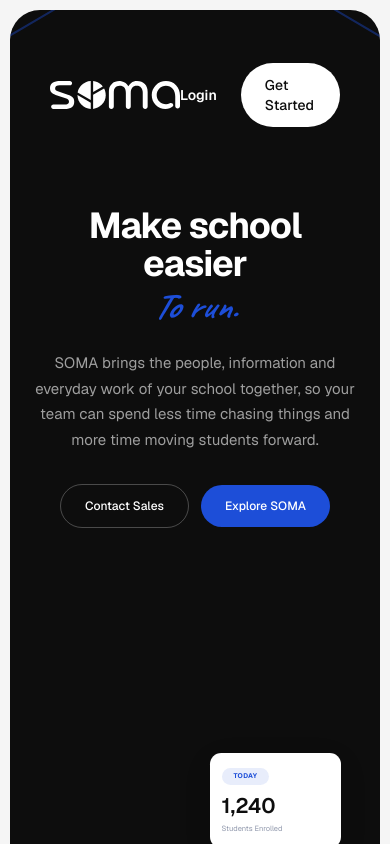
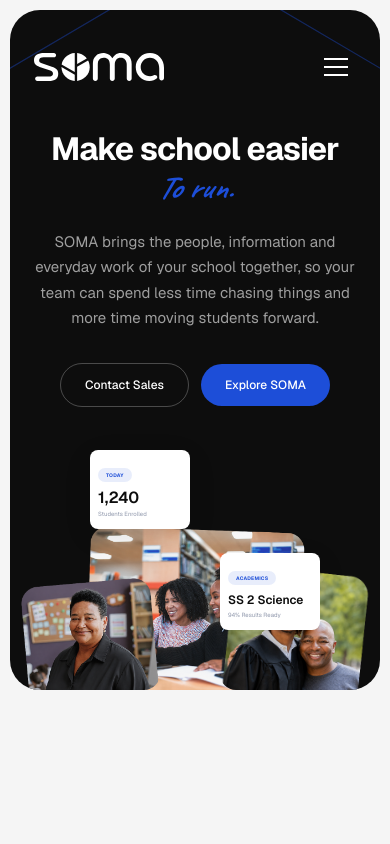
Before and after one commit to nimaappsss-web/soma-landing, a Next.js app: page / in a window 390 px wide. Shown: the top 844 px of the page. Built offline with nearby package versions, Linux system fonts and the light colour scheme.

Commit message:
fix: responsive navbar with mobile hamburger menu and responsive hero section

```diff
--- a/src/app/page.tsx
+++ b/src/app/page.tsx
@@ -5,16 +5,16 @@ import { HeroBackground } from "@/features/landing/components/HeroBackground";
 
 export default function Home() {
   return (
-    <div className="h-screen h-screen-adaptive p-[10px]">
+    <div className="h-screen h-screen-adaptive min-h-[700px] p-[10px]">
       <div className="relative h-full min-h-[680px] bg-soma-black rounded-[30px] overflow-hidden flex flex-col">
         <HeroBackground />
         <Navbar />
 
-        <main className="relative z-10 w-full max-w-[1294px] mx-auto flex flex-col items-center px-6 pt-16 md:pt-20 min-h-[600px] flex-1">
-          <h1 className="text-[36px] sm:text-[48px] md:text-[64px] lg:text-[80px] font-bold text-white text-center leading-[1.05] tracking-tight">
+        <main className="relative z-10 w-full max-w-[1294px] mx-auto flex flex-col items-center px-6 pt-8 md:pt-12 lg:pt-16 flex-1">
+          <h1 className="text-[32px] sm:text-[44px] md:text-[60px] lg:text-[80px] font-bold text-white text-center leading-[1.05] tracking-tight">
             Make school easier
           </h1>
-          <p className="text-[36px] sm:text-[48px] md:text-[64px] lg:text-[80px] font-hand font-bold text-soma-blue text-center leading-[1.1] italic mt-1">
+          <p className="text-[32px] sm:text-[44px] md:text-[60px] lg:text-[80px] font-hand font-bold text-soma-blue text-center leading-[1.1] italic mt-1">
             To run.
           </p>
 
--- a/src/features/landing/components/HeroImages.tsx
+++ b/src/features/landing/components/HeroImages.tsx
@@ -2,39 +2,41 @@ import Image from "next/image";
 
 export function HeroImages() {
   return (
-    <div className="relative w-full max-w-[900px] mx-auto h-[380px]">
+    <div className="relative w-full max-w-[900px] mx-auto h-[250px] sm:h-[300px] md:h-[340px] lg:h-[380px]">
       <Image
         src="/heroPic3.png"
         alt="Graduate"
         width={215}
         height={300}
-        className="absolute left-[80px] bottom-0 z-[1] rounded-[24px]"
+        className="absolute left-[10px] sm:left-[40px] lg:left-[80px] bottom-0 z-[1] rounded-[16px] sm:rounded-[24px] w-[140px] sm:w-[180px] lg:w-[215px] h-auto"
       />
       <Image
         src="/heroPic2.png"
         alt="Students"
         width={379}
         height={360}
-        className="absolute left-1/2 -translate-x-1/2 bottom-0 z-0 rounded-[24px]"
+        className="absolute left-1/2 -translate-x-1/2 bottom-0 z-0 rounded-[16px] sm:rounded-[24px] w-[220px] sm:w-[280px] lg:w-[379px] h-auto"
       />
       <Image
         src="/heroPic1.png"
         alt="Teacher"
         width={226}
         height={300}
-        className="absolute right-[80px] bottom-0 z-[1] rounded-[24px]"
+        className="absolute right-[10px] sm:right-[40px] lg:right-[80px] bottom-0 z-[1] rounded-[16px] sm:rounded-[24px] w-[150px] sm:w-[190px] lg:w-[226px] h-auto"
       />
 
-      <div className="absolute left-[200px] top-[10px] bg-white w-[131.25px] rounded-[11.25px] pl-[11.5px] pr-[11.5px] pt-[8px] pb-[13.5px] shadow-[0_8px_30px_rgba(0,0,0,0.08)] z-10">
-        <span className="inline-block h-[16.79px] leading-[16.79px] px-3 text-[6.75px] font-bold text-soma-blue bg-soma-blue/10 rounded-[749.25px] uppercase tracking-wider">Today</span>
-        <p className="text-[21px] font-semibold text-soma-black leading-tight mt-2">1,240</p>
-        <p className="text-[7.5px] text-[#9098AC] mt-1">Students Enrolled</p>
+      {/* Stat card - Students Enrolled */}
+      <div className="absolute left-[80px] sm:left-[160px] lg:left-[200px] top-[10px] bg-white w-[100px] sm:w-[115px] lg:w-[131.25px] rounded-[8px] sm:rounded-[11.25px] px-[8px] sm:px-[10px] lg:px-[11.5px] py-[10px] sm:py-[12px] lg:py-[13.5px] shadow-[0_8px_30px_rgba(0,0,0,0.08)] z-10">
+        <span className="inline-block h-[14px] lg:h-[16.79px] leading-[14px] lg:leading-[16.79px] px-2 lg:px-3 text-[5px] lg:text-[6.75px] font-bold text-soma-blue bg-soma-blue/10 rounded-[749.25px] uppercase tracking-wider">Today</span>
+        <p className="text-[16px] lg:text-[21px] font-semibold text-soma-black leading-tight mt-1 lg:mt-2">1,240</p>
+        <p className="text-[6px] lg:text-[7.5px] text-[#9098AC] mt-0.5 lg:mt-1">Students Enrolled</p>
       </div>
 
-      <div className="absolute right-[160px] bottom-[80px] bg-white w-[131.25px] rounded-[11.25px] pl-[11.5px] pr-[11.5px] pt-[8px] pb-[13.5px] shadow-[0_8px_30px_rgba(0,0,0,0.08)] z-10">
-        <span className="inline-block h-[16.79px] leading-[16.79px] px-3 text-[6.75px] font-bold text-soma-blue bg-soma-blue/10 rounded-[749.25px] uppercase tracking-wider">Academics</span>
-        <p className="text-[16px] font-semibold text-soma-black mt-2">SS 2 Science</p>
-        <p className="text-[7.5px] text-[#9098AC] mt-1">94% Results Ready</p>
+      {/* Stat card - Academics */}
+      <div className="absolute right-[60px] sm:right-[120px] lg:right-[160px] bottom-[60px] lg:bottom-[80px] bg-white w-[100px] sm:w-[115px] lg:w-[131.25px] rounded-[8px] sm:rounded-[11.25px] px-[8px] sm:px-[10px] lg:px-[11.5px] py-[10px] sm:py-[12px] lg:py-[13.5px] shadow-[0_8px_30px_rgba(0,0,0,0.08)] z-10">
+        <span className="inline-block h-[14px] lg:h-[16.79px] leading-[14px] lg:leading-[16.79px] px-2 lg:px-3 text-[5px] lg:text-[6.75px] font-bold text-soma-blue bg-soma-blue/10 rounded-[749.25px] uppercase tracking-wider">Academics</span>
+        <p className="text-[12px] lg:text-[16px] font-semibold text-soma-black mt-1 lg:mt-2">SS 2 Science</p>
+        <p className="text-[6px] lg:text-[7.5px] text-[#9098AC] mt-0.5 lg:mt-1">94% Results Ready</p>
       </div>
     </div>
   );
--- a/src/features/landing/components/Navbar.tsx
+++ b/src/features/landing/components/Navbar.tsx
@@ -1,12 +1,18 @@
+"use client";
+
 import Image from "next/image";
+import { useState } from "react";
 
 export function Navbar() {
+  const [open, setOpen] = useState(false);
+
   return (
     <nav className="relative z-20 w-full">
-      <div className="max-w-[1294px] mx-auto flex items-center justify-between px-10 pt-[53px] pb-4">
+      <div className="max-w-[1294px] mx-auto flex items-center justify-between px-6 md:px-10 pt-[40px] md:pt-[53px] pb-4">
         <Image src="/somaWhite.svg" alt="Soma" width={130} height={28} className="brightness-0 invert" />
 
-      <div className="hidden md:flex items-center gap-8 px-8 h-[53px] rounded-[20px] border border-white/15 bg-white/5 backdrop-blur-sm">
+        {/* Desktop nav */}
+        <div className="hidden lg:flex items-center gap-8 px-8 h-[53px] rounded-[20px] border border-white/15 bg-white/5 backdrop-blur-sm">
           {["Home", "Product", "Why SOMA", "For schools", "Contact"].map((item) => (
             <a
               key={item}
@@ -20,7 +26,8 @@ export function Navbar() {
           ))}
         </div>
 
-        <div className="flex items-center gap-6">
+        {/* Desktop right */}
+        <div className="hidden lg:flex items-center gap-6">
           <a href="https://checksoma.com/login" className="text-sm font-semibold text-white hover:text-white/80 transition-colors">
             Login
           </a>
@@ -31,7 +38,46 @@ export function Navbar() {
             Get Started
           </a>
         </div>
+
+        {/* Mobile hamburger */}
+        <button
+          onClick={() => setOpen(!open)}
+          className="lg:hidden flex flex-col gap-1.5 p-2"
+          aria-label="Menu"
+        >
+          <span className={`block w-6 h-0.5 bg-white transition-transform ${open ? "rotate-45 translate-y-2" : ""}`} />
+          <span className={`block w-6 h-0.5 bg-white transition-opacity ${open ? "opacity-0" : ""}`} />
+          <span className={`block w-6 h-0.5 bg-white transition-transform ${open ? "-rotate-45 -translate-y-2" : ""}`} />
+        </button>
       </div>
+
+      {/* Mobile menu */}
+      {open && (
+        <div className="lg:hidden absolute top-full left-0 right-0 bg-soma-black/95 backdrop-blur-lg border-b border-white/10 px-6 py-6 flex flex-col gap-4">
+          {["Home", "Product", "Why SOMA", "For schools", "Contact"].map((item) => (
+            <a
+              key={item}
+              href={`#${item.toLowerCase().replace(/\s+/g, "-")}`}
+              onClick={() => setOpen(false)}
+              className={`text-[16px] font-medium ${
+                item === "Home" ? "text-white" : "text-[#9098AC]"
+              }`}
+            >
+              {item}
+            </a>
+          ))}
+          <hr className="border-white/10" />
+          <a href="https://checksoma.com/login" className="text-sm font-semibold text-white">
+            Login
+          </a>
+          <a
+            href="https://checksoma.com/onboarding"
+            className="px-6 py-3 text-sm font-medium text-soma-black bg-white rounded-full text-center"
+          >
+            Get Started
+          </a>
+        </div>
+      )}
     </nav>
   );
 }
```
Also changed, not shown: vercel.json (added). Lines whose indentation alone changed are shown as unchanged.
